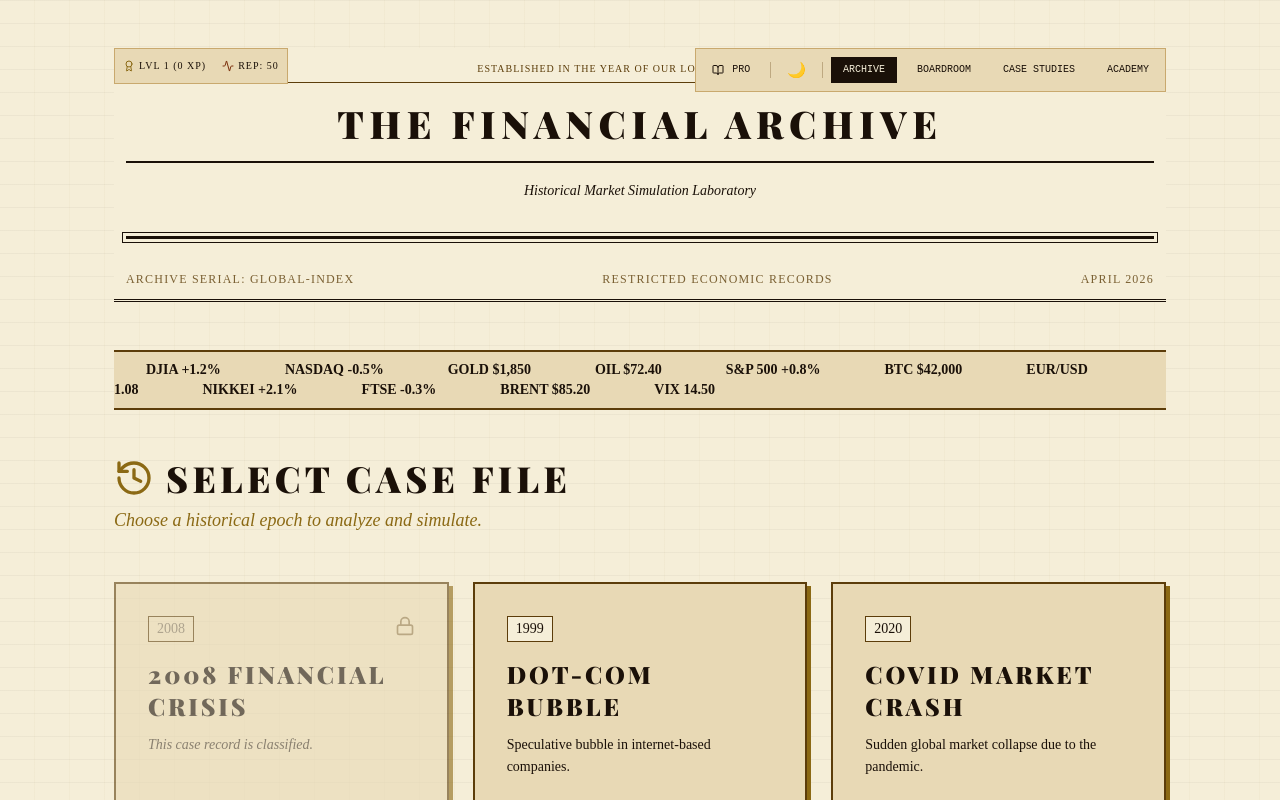
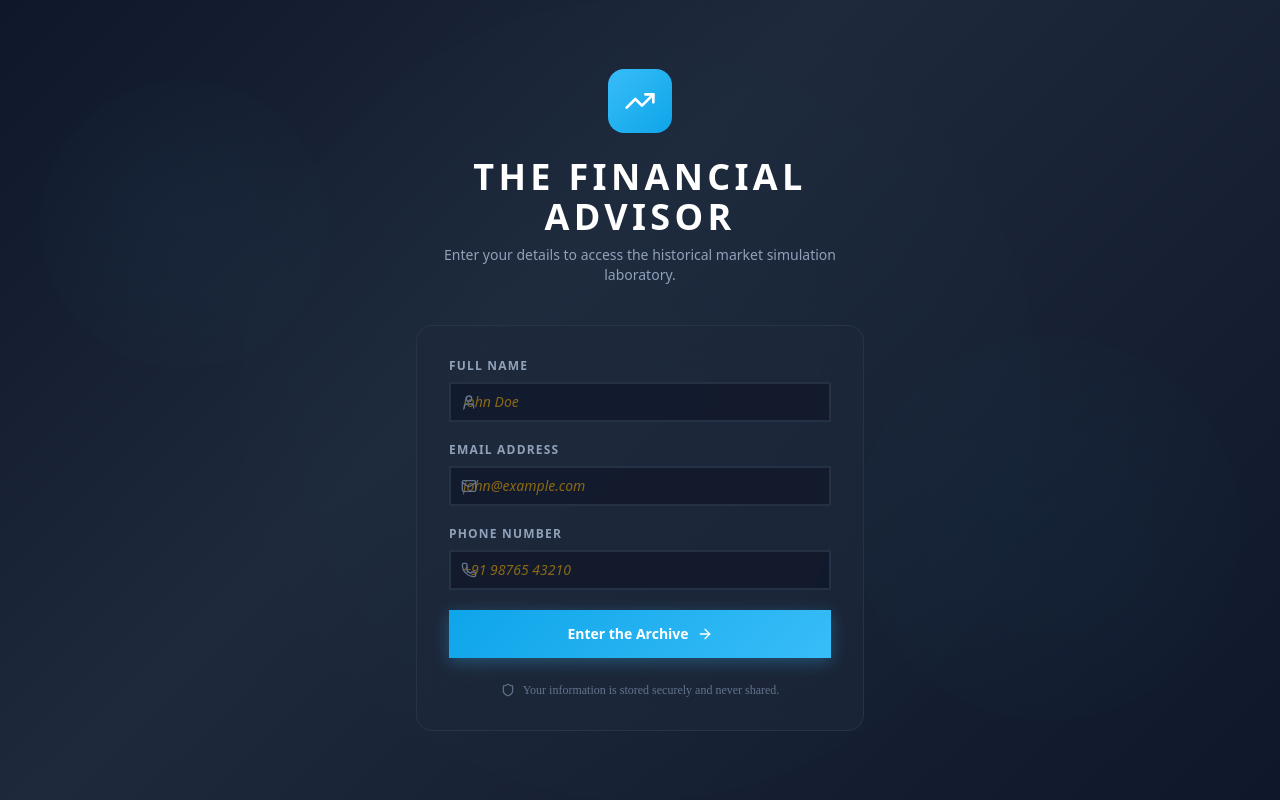
Before and after one commit to sohumbiswas2-dev/financial-advisor, a React (Vite) app: page / in a window 1280 px wide. Shown: the top 800 px of the page. Built offline with nearby package versions, Linux system fonts and the light colour scheme; a web font is replaced by a local one.

Commit message:
feat: Premium dark mode, Login Gate, and Black Swan opt-in toggle

```diff
--- a/src/App.tsx
+++ b/src/App.tsx
@@ -173,6 +173,7 @@ import { CorporateArchetypes } from './components/modules/CorporateArchetypes';
 import { CaseStudyDatabase } from './components/modules/CaseStudyDatabase';
 import { GlossaryText } from './components/ui/GlossaryText';
 import { DownloadReportButton } from './components/ui/DownloadReportButton';
+import LoginGate from './components/LoginGate';
 
 export default function App() {
   const [currentModule, setCurrentModule] = useState<'archive' | 'boardroom' | 'academy' | 'case-studies'>('archive');
@@ -195,6 +196,8 @@ export default function App() {
 
   const [isDarkMode, setIsDarkMode] = useState(false);
   const [beginnerMode, setBeginnerMode] = useState(false);
+  const [blackSwansEnabled, setBlackSwansEnabled] = useState(false);
+  const [isAuthenticated, setIsAuthenticated] = useState(() => localStorage.getItem('fa_authenticated') === 'true');
 
   useEffect(() => {
     if (isDarkMode) {
@@ -654,8 +657,8 @@ export default function App() {
 
     setCurrentBlackSwan(null);
 
-    // 8% chance to trigger a black swan event if there isn't already a historical activeEvent
-    if (!activeEvent && Math.random() < 0.08) {
+    // 8% chance to trigger a black swan event if there isn't already a historical activeEvent AND user opted in
+    if (blackSwansEnabled && !activeEvent && Math.random() < 0.08) {
       const isNegative = Math.random() > 0.5;
       bsImpact = isNegative ? -0.15 : 0.15; // 15% shock
       const sectors = Array.from(new Set(selectedScenario.sectors.map((s: any) => s.name))) as string[];
@@ -831,6 +834,10 @@ export default function App() {
       borderColor: '#f4f1ea'
     }]
   };
+
+  if (!isAuthenticated) {
+    return <LoginGate onAuthenticated={() => setIsAuthenticated(true)} />;
+  }
 
   return (
     <div className="min-h-screen max-w-[1100px] mx-auto px-6 py-12">
@@ -860,6 +867,15 @@ export default function App() {
             title="Toggle Terminal Theme"
           >
             {isDarkMode ? '☀️' : '🌙'}
+          </button>
+          <div className="w-px h-4 bg-dark-sepia opacity-30"></div>
+          <button
+            onClick={() => setBlackSwansEnabled(!blackSwansEnabled)}
+            className={`px-3 py-1 font-mono text-[10px] uppercase transition-all flex items-center gap-1 ${blackSwansEnabled ? 'bg-rust text-parchment' : 'hover:bg-tan-mid'}`}
+            title="Toggle random Black Swan volatility events"
+          >
+            <Zap className="w-3 h-3" />
+            {blackSwansEnabled ? '🦢 ON' : '🦢 OFF'}
           </button>
           <div className="w-px h-4 bg-dark-sepia opacity-30"></div>
           <button
--- /dev/null
+++ b/src/components/LoginGate.tsx
@@ -0,0 +1,170 @@
+import React, { useState } from 'react';
+import { motion } from 'motion/react';
+import { TrendingUp, User, Mail, Phone, ArrowRight, Shield } from 'lucide-react';
+
+interface LoginGateProps {
+  onAuthenticated: () => void;
+}
+
+export default function LoginGate({ onAuthenticated }: LoginGateProps) {
+  const [name, setName] = useState('');
+  const [email, setEmail] = useState('');
+  const [phone, setPhone] = useState('');
+  const [isSubmitting, setIsSubmitting] = useState(false);
+  const [error, setError] = useState('');
+
+  const handleSubmit = async (e: React.FormEvent) => {
+    e.preventDefault();
+    setError('');
+
+    if (!name.trim() || !email.trim() || !phone.trim()) {
+      setError('All fields are required.');
+      return;
+    }
+
+    if (!/^[^\s@]+@[^\s@]+\.[^\s@]+$/.test(email)) {
+      setError('Please enter a valid email address.');
+      return;
+    }
+
+    setIsSubmitting(true);
+
+    try {
+      // Placeholder webhook — replace this URL with your Formspree, Zapier, or backend endpoint
+      await fetch('https://hooks.example.com/lead-capture', {
+        method: 'POST',
+        headers: { 'Content-Type': 'application/json' },
+        body: JSON.stringify({ name: name.trim(), email: email.trim(), phone: phone.trim(), timestamp: new Date().toISOString() }),
+      }).catch(() => {
+        // Silently continue even if webhook is unreachable (placeholder URL)
+      });
+
+      localStorage.setItem('fa_user', JSON.stringify({ name: name.trim(), email: email.trim(), phone: phone.trim() }));
+      localStorage.setItem('fa_authenticated', 'true');
+      onAuthenticated();
+    } catch {
+      // Still grant access even if webhook fails
+      localStorage.setItem('fa_user', JSON.stringify({ name: name.trim(), email: email.trim(), phone: phone.trim() }));
+      localStorage.setItem('fa_authenticated', 'true');
+      onAuthenticated();
+    } finally {
+      setIsSubmitting(false);
+    }
+  };
+
+  return (
+    <div className="min-h-screen flex items-center justify-center relative overflow-hidden" style={{ background: 'linear-gradient(135deg, #0f172a 0%, #1e293b 40%, #0f172a 100%)' }}>
+      {/* Decorative background elements */}
+      <div className="absolute inset-0 overflow-hidden pointer-events-none">
+        <div className="absolute top-20 left-10 w-72 h-72 rounded-full opacity-[0.03]" style={{ background: 'radial-gradient(circle, #38bdf8, transparent)' }} />
+        <div className="absolute bottom-20 right-10 w-96 h-96 rounded-full opacity-[0.03]" style={{ background: 'radial-gradient(circle, #0ea5e9, transparent)' }} />
+        <div className="absolute top-1/2 left-1/2 -translate-x-1/2 -translate-y-1/2 w-[800px] h-[800px] rounded-full opacity-[0.02]" style={{ background: 'radial-gradient(circle, #38bdf8, transparent)' }} />
+      </div>
+
+      <motion.div
+        initial={{ opacity: 0, y: 30 }}
+        animate={{ opacity: 1, y: 0 }}
+        transition={{ duration: 0.6, ease: 'easeOut' }}
+        className="relative z-10 w-full max-w-md mx-4"
+      >
+        {/* Header */}
+        <div className="text-center mb-10">
+          <motion.div
+            initial={{ scale: 0 }}
+            animate={{ scale: 1 }}
+            transition={{ delay: 0.2, type: 'spring', stiffness: 200 }}
+            className="inline-flex items-center justify-center w-16 h-16 rounded-2xl mb-6"
+            style={{ background: 'linear-gradient(135deg, #38bdf8, #0ea5e9)' }}
+          >
+            <TrendingUp className="w-8 h-8 text-white" />
+          </motion.div>
+          <h1 className="text-4xl font-bold text-white tracking-tight mb-2" style={{ fontFamily: 'system-ui, -apple-system, sans-serif' }}>
+            The Financial Advisor
+          </h1>
+          <p className="text-slate-400 text-sm" style={{ fontFamily: 'system-ui, sans-serif' }}>
+            Enter your details to access the historical market simulation laboratory.
+          </p>
+        </div>
+
+        {/* Form Card */}
+        <div className="rounded-2xl border p-8" style={{ background: 'rgba(30, 41, 59, 0.6)', borderColor: 'rgba(51, 65, 85, 0.5)', backdropFilter: 'blur(20px)' }}>
+          <form onSubmit={handleSubmit} className="space-y-5">
+            <div>
+              <label className="block text-xs font-semibold text-slate-400 uppercase tracking-widest mb-2" style={{ fontFamily: 'system-ui, sans-serif' }}>Full Name</label>
+              <div className="relative">
+                <User className="absolute left-3 top-1/2 -translate-y-1/2 w-4 h-4 text-slate-500" />
+                <input
+                  type="text"
+                  value={name}
+                  onChange={(e) => setName(e.target.value)}
+                  placeholder="John Doe"
+                  className="w-full pl-10 pr-4 py-3 rounded-lg border text-white placeholder-slate-500 text-sm focus:outline-none focus:ring-2 focus:ring-sky-500/50 focus:border-sky-500 transition-all"
+                  style={{ background: 'rgba(15, 23, 42, 0.8)', borderColor: 'rgba(51, 65, 85, 0.6)', fontFamily: 'system-ui, sans-serif' }}
+                />
+              </div>
+            </div>
+
+            <div>
+              <label className="block text-xs font-semibold text-slate-400 uppercase tracking-widest mb-2" style={{ fontFamily: 'system-ui, sans-serif' }}>Email Address</label>
+              <div className="relative">
+                <Mail className="absolute left-3 top-1/2 -translate-y-1/2 w-4 h-4 text-slate-500" />
+                <input
+                  type="email"
+                  value={email}
+                  onChange={(e) => setEmail(e.target.value)}
+                  placeholder="john@example.com"
+                  className="w-full pl-10 pr-4 py-3 rounded-lg border text-white placeholder-slate-500 text-sm focus:outline-none focus:ring-2 focus:ring-sky-500/50 focus:border-sky-500 transition-all"
+                  style={{ background: 'rgba(15, 23, 42, 0.8)', borderColor: 'rgba(51, 65, 85, 0.6)', fontFamily: 'system-ui, sans-serif' }}
+                />
+              </div>
+            </div>
+
+            <div>
+              <label className="block text-xs font-semibold text-slate-400 uppercase tracking-widest mb-2" style={{ fontFamily: 'system-ui, sans-serif' }}>Phone Number</label>
+              <div className="relative">
+                <Phone className="absolute left-3 top-1/2 -translate-y-1/2 w-4 h-4 text-slate-500" />
+                <input
+                  type="tel"
+                  value={phone}
+                  onChange={(e) => setPhone(e.target.value)}
+                  placeholder="+91 98765 43210"
+                  className="w-full pl-10 pr-4 py-3 rounded-lg border text-white placeholder-slate-500 text-sm focus:outline-none focus:ring-2 focus:ring-sky-500/50 focus:border-sky-500 transition-all"
+                  style={{ background: 'rgba(15, 23, 42, 0.8)', borderColor: 'rgba(51, 65, 85, 0.6)', fontFamily: 'system-ui, sans-serif' }}
+                />
+              </div>
+            </div>
+
+            {error && (
+              <motion.div
+                initial={{ opacity: 0, y: -5 }}
+                animate={{ opacity: 1, y: 0 }}
+                className="text-sm text-rose-400 text-center py-2 px-4 rounded-lg"
+                style={{ background: 'rgba(251, 113, 133, 0.1)', fontFamily: 'system-ui, sans-serif' }}
+              >
+                {error}
+              </motion.div>
+            )}
+
+            <button
+              type="submit"
+              disabled={isSubmitting}
+              className="w-full py-3.5 rounded-lg text-white font-semibold text-sm flex items-center justify-center gap-2 transition-all hover:opacity-90 disabled:opacity-50"
+              style={{
+                background: 'linear-gradient(135deg, #0ea5e9, #38bdf8)',
+                fontFamily: 'system-ui, sans-serif',
+                boxShadow: '0 4px 15px rgba(56, 189, 248, 0.3)',
+              }}
+            >
+              {isSubmitting ? 'Verifying...' : 'Enter the Archive'} <ArrowRight className="w-4 h-4" />
+            </button>
+          </form>
+
+          <div className="flex items-center justify-center gap-2 mt-6 text-slate-500 text-xs" style={{ fontFamily: 'system-ui, sans-serif' }}>
+            <Shield className="w-3.5 h-3.5" />
+            <span>Your information is stored securely and never shared.</span>
+          </div>
+        </div>
+      </motion.div>
+    </div>
+  );
+}
--- a/src/index.css
+++ b/src/index.css
@@ -27,13 +27,13 @@
 }
 
 .dark {
-  --ink: #00ff00;
-  --parchment: #000000;
-  --sepia: #008800;
-  --dark-sepia: #004400;
-  --rust: #ff0000;
-  --tan-light: #002200;
-  --tan-mid: #004400;
+  --ink: #f1f5f9;
+  --parchment: #0f172a;
+  --sepia: #38bdf8;
+  --dark-sepia: #0ea5e9;
+  --rust: #fb7185;
+  --tan-light: #1e293b;
+  --tan-mid: #334155;
 }
 
 body {
@@ -48,12 +48,16 @@ body {
 }
 
 .dark body {
-  background-image: none;
-  font-family: "Courier New", monospace;
+  background-image: radial-gradient(circle at top right, rgba(56, 189, 248, 0.05) 0%, transparent 40%),
+                    radial-gradient(circle at bottom left, rgba(14, 165, 233, 0.05) 0%, transparent 40%);
+  font-family: system-ui, -apple-system, BlinkMacSystemFont, "Segoe UI", Roboto, sans-serif;
+  letter-spacing: -0.01em;
 }
 
 .dark h1, .dark h2, .dark h3, .dark .app-title, .dark .hero-heading {
-  font-family: "Courier New", monospace;
+  font-family: system-ui, -apple-system, BlinkMacSystemFont, "Segoe UI", Roboto, sans-serif;
+  font-weight: 700;
+  letter-spacing: -0.03em;
 }
 
 /* Typography Rules */
```
